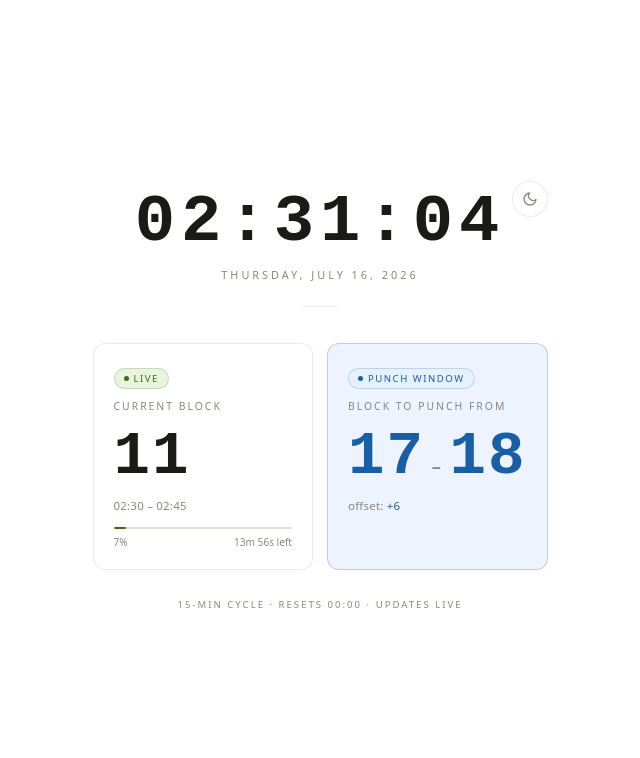
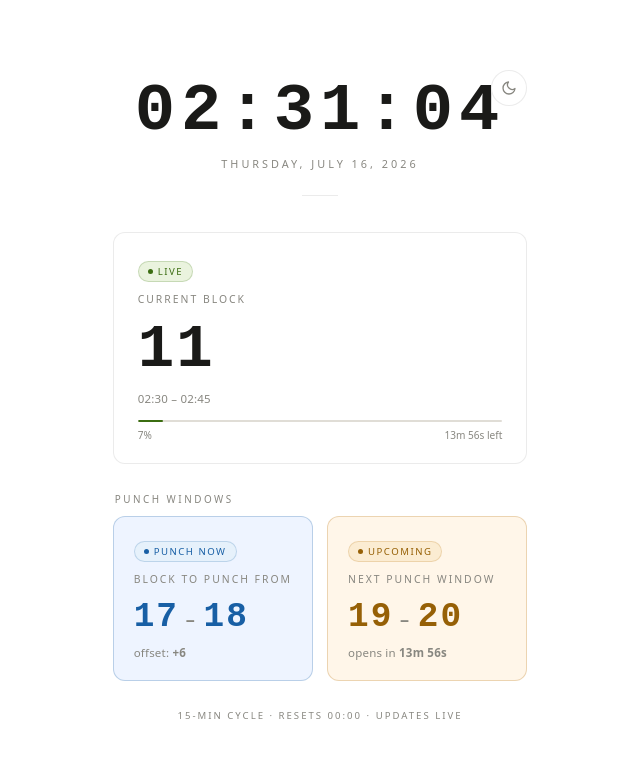
Before and after one commit to emsysindiaops-tech/timeblock, a plain HTML site: page index.html in a window 1280 px wide. Shown: the whole page, without its empty margins (320-960 px from the left). Drawn offline with Linux system fonts and the light colour scheme.

Commit message:
Enhance styles and layout in index.html
Added new CSS variables for warning styles and updated layout for cards and sections.

```diff
--- a/index.html
+++ b/index.html
@@ -9,17 +9,22 @@
     --bg: #ffffff;
     --surface: #ffffff;
     --surface-alt: #eef4ff;
+    --surface-warn: #fff6e9;
     --border: rgba(0,0,0,0.08);
     --border-accent: rgba(24,95,165,0.25);
+    --border-warn: rgba(178,110,10,0.25);
     --text: #1a1a18;
     --text-muted: #888780;
     --text-accent: #185fa5;
+    --text-warn: #966006;
     --fill-success: #3b6d11;
     --fill-accent: #185fa5;
     --bg-success: #eaf3de;
     --bg-accent: #e6f1fb;
+    --bg-warn: #fbecd2;
     --border-success: rgba(59,109,17,0.2);
     --border-acc: rgba(24,95,165,0.2);
+    --border-warn2: rgba(178,110,10,0.2);
     --mono: ui-monospace, 'Courier New', SFMono-Regular, monospace;
     --sans: system-ui, -apple-system, sans-serif;
     --progress-bg: #e0ddd6;
@@ -28,17 +33,22 @@
       --bg: #0f1112;
       --surface: #1a1e20;
       --surface-alt: #0c1829;
+      --surface-warn: #241a08;
       --border: rgba(255,255,255,0.07);
       --border-accent: rgba(133,183,235,0.25);
+      --border-warn: rgba(224,163,64,0.25);
       --text: #e7eee9;
       --text-muted: #6b7a72;
       --text-accent: #85b7eb;
+      --text-warn: #e0a340;
       --fill-success: #97c459;
       --fill-accent: #85b7eb;
       --bg-success: #173404;
       --bg-accent: #042c53;
+      --bg-warn: #3a2a08;
       --border-success: rgba(151,196,89,0.2);
       --border-acc: rgba(133,183,235,0.2);
+      --border-warn2: rgba(224,163,64,0.2);
       --progress-bg: #2a2e30;
   }
 
@@ -56,7 +66,7 @@
   }
 
   .root {
-    width: min(660px, 100%);
+    width: min(700px, 100%);
     position: relative;
   }
 
@@ -116,16 +126,17 @@
     border: none;
   }
 
+  /* Section label */
+  .section-label {
+    font-size: 0.62rem;
+    letter-spacing: 2.5px;
+    color: var(--text-muted);
+    text-transform: uppercase;
+    margin: 1.75rem 0 0.6rem 2px;
+  }
+  .section-label:first-of-type { margin-top: 0; }
+
   /* Cards */
-  .grid {
-    display: grid;
-    grid-template-columns: 1fr 1fr;
-    gap: 14px;
-  }
-  @media (max-width: 480px) {
-    .grid { grid-template-columns: 1fr; }
-  }
-
   .card {
     background: var(--surface);
     border: 0.5px solid var(--border);
@@ -135,6 +146,32 @@
   .card-accent {
     background: var(--surface-alt);
     border-color: var(--border-accent);
+  }
+  .card-warn {
+    background: var(--surface-warn);
+    border-color: var(--border-warn);
+  }
+
+  /* Current block: single prominent card */
+  .current-card {
+    padding: 1.5rem 1.5rem 1.35rem;
+  }
+  .current-top-row {
+    display: flex;
+    align-items: flex-start;
+    justify-content: space-between;
+    gap: 1rem;
+    flex-wrap: wrap;
+  }
+
+  /* Punch windows: two cards side by side */
+  .punch-grid {
+    display: grid;
+    grid-template-columns: 1fr 1fr;
+    gap: 14px;
+  }
+  @media (max-width: 480px) {
+    .punch-grid { grid-template-columns: 1fr; }
   }
 
   .badge {
@@ -158,6 +195,11 @@
     background: var(--bg-accent);
     color: var(--text-accent);
     border: 0.5px solid var(--border-acc);
+  }
+  .badge-warn {
+    background: var(--bg-warn);
+    color: var(--text-warn);
+    border: 0.5px solid var(--border-warn2);
   }
   .badge-dot {
     width: 5px;
@@ -183,8 +225,14 @@
     color: var(--text);
     line-height: 1;
   }
-  .card-accent .bignum {
-    color: var(--text-accent);
+  .card-accent .bignum,
+  .card-accent .range-wrap { color: var(--text-accent); }
+  .card-warn .bignum,
+  .card-warn .range-wrap { color: var(--text-warn); }
+
+  /* Smaller variant used in the side-by-side punch cards */
+  .bignum-sm {
+    font-size: clamp(1.7rem, 6vw, 2.15rem);
   }
 
   .range-wrap {
@@ -203,7 +251,7 @@
     color: var(--text-muted);
     letter-spacing: 0.2px;
   }
-  .hl { color: var(--text-accent); }
+  .hl { color: inherit; font-weight: 600; }
 
   /* Progress */
   .progress-wrap { margin-top: 14px; }
@@ -252,12 +300,16 @@
     <hr class="divider">
   </div>
 
-  <div class="grid">
-    <div class="card">
+  <!-- Current block: full-width, prominent -->
+  <div class="card current-card">
+    <div class="current-top-row">
+      <div>
         <div class="badge badge-success"><span class="badge-dot"></span>Live</div>
         <div class="card-label">Current block</div>
         <div class="bignum" id="currentBlock">--</div>
         <div class="sub" id="currentRange">--:-- – --:--</div>
+      </div>
+    </div>
     <div class="progress-wrap">
       <div class="progress-bar">
         <div class="progress-fill" id="progressFill" style="width:0%"></div>
@@ -269,13 +321,26 @@
     </div>
   </div>
 
+  <div class="section-label">Punch windows</div>
+
+  <!-- Current + upcoming punch windows, side by side -->
+  <div class="punch-grid">
     <div class="card card-accent">
-      <div class="badge badge-accent"><span class="badge-dot"></span>Punch window</div>
+      <div class="badge badge-accent"><span class="badge-dot"></span>Punch now</div>
       <div class="card-label">Block to punch from</div>
-      <div class="bignum range-wrap">
+      <div class="bignum bignum-sm range-wrap">
         <span id="punchA">--</span><span class="dash">–</span><span id="punchB">--</span>
       </div>
       <div class="sub">offset: <span class="hl" id="offsetUsed">--</span></div>
+    </div>
+
+    <div class="card card-warn">
+      <div class="badge badge-warn"><span class="badge-dot"></span>Upcoming</div>
+      <div class="card-label">Next punch window</div>
+      <div class="bignum bignum-sm range-wrap">
+        <span id="nextPunchA">--</span><span class="dash">–</span><span id="nextPunchB">--</span>
+      </div>
+      <div class="sub">opens in <span class="hl" id="nextPunchIn">--</span></div>
     </div>
   </div>
 
@@ -284,6 +349,11 @@
 
 <script>
   function pad(n){ return n.toString().padStart(2,'0'); }
+
+  // Given a block's end-minute-of-hour, returns the punch offset used by this scheme.
+  function punchOffsetFor(endMinuteOfHour){
+    return (endMinuteOfHour === 15 || endMinuteOfHour === 45) ? 6 : 7;
+  }
 
   function update(){
     const now = new Date();
@@ -313,10 +383,21 @@
     document.getElementById('progressPct').textContent = pct + '%';
     document.getElementById('timeLeft').textContent = mLeft + 'm ' + pad(sLeft) + 's left';
 
-    const offset = (eM === 15 || eM === 45) ? 6 : 7;
+    // Current punch window
+    const offset = punchOffsetFor(eM);
     document.getElementById('punchA').textContent = blockNum + offset;
     document.getElementById('punchB').textContent = blockNum + offset + 1;
     document.getElementById('offsetUsed').textContent = '+' + offset;
+
+    // Upcoming punch window (based on the next 15-min block)
+    const nextBlockIdx = blockIdx + 1;
+    const nextBlockNum = nextBlockIdx + 1;
+    const nextEndMin = (nextBlockIdx * 15) + 15;
+    const nextEM = nextEndMin % 60;
+    const nextOffset = punchOffsetFor(nextEM);
+    document.getElementById('nextPunchA').textContent = nextBlockNum + nextOffset;
+    document.getElementById('nextPunchB').textContent = nextBlockNum + nextOffset + 1;
+    document.getElementById('nextPunchIn').textContent = mLeft + 'm ' + pad(sLeft) + 's';
   }
 
   update();
```
Lines whose indentation alone changed are shown as unchanged.
